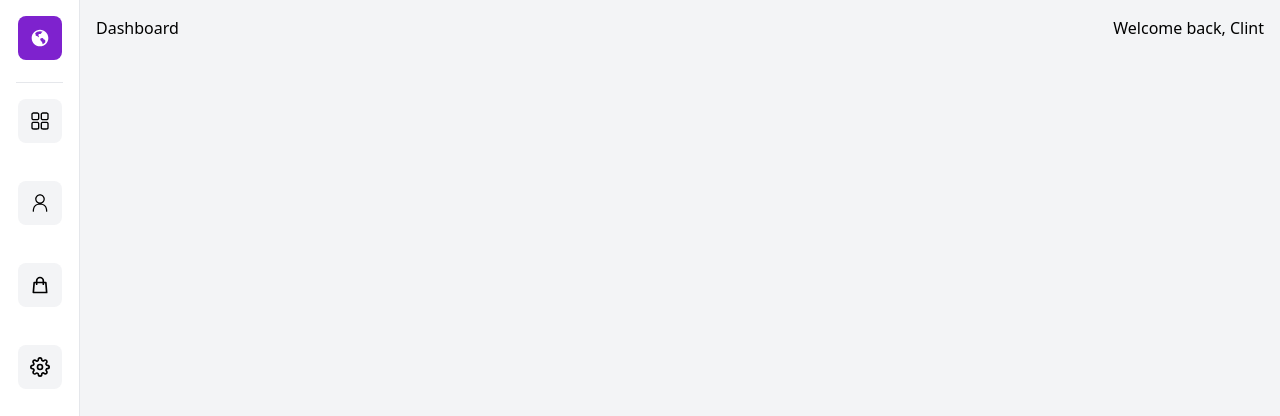
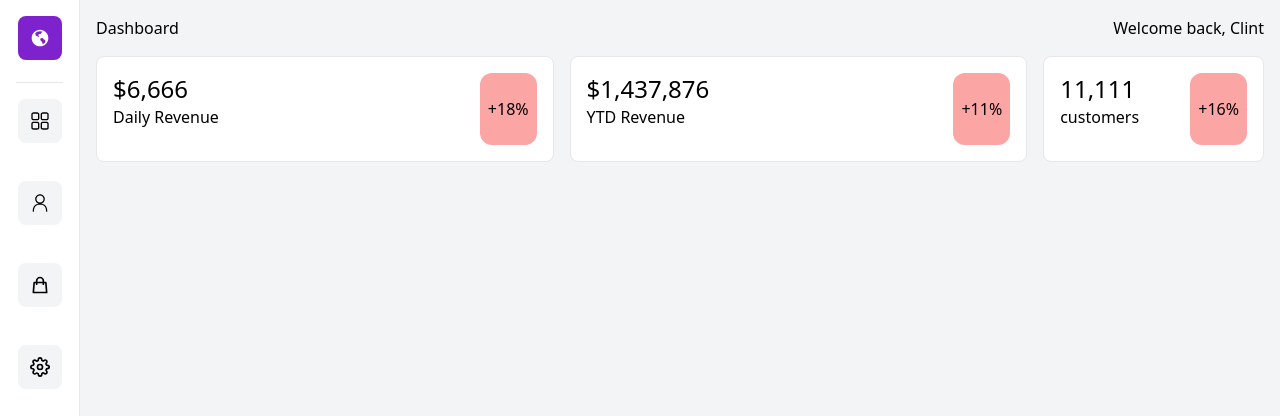
Before and after one commit to vicliu0325/user, a Next.js app in the folder dashboard/: page / in a window 1280 px wide. Shown: the top 416 px of the page. Built offline with nearby package versions, Linux system fonts and the light colour scheme.

Commit message:
[finish]TopCards

```diff
--- a/dashboard/components/TopCards.jsx
+++ b/dashboard/components/TopCards.jsx
@@ -2,7 +2,35 @@
 
 const TopCards = () => {
   return (
-    <div>TopCards</div>
+    <div className='grid lg:grid-cols-5 gap-4 p-4'>
+        <div className='lg:col-span-2 col-span-1 bg-white flex justify-between w-full border p-4 rounded-lg'>
+            <div className='flex flex-col w-full pb-4'>
+                <p className='text-2xl text-bold'>$6,666</p>
+                <p className='tet-gray-600'>Daily Revenue</p>
+            </div>
+            <p className='bg-red-300 flex justify-center items-center p-2 rounded-xl'>
+                <span>+18%</span>
+            </p>
+        </div>
+        <div className='lg:col-span-2 col-span-1 bg-white flex justify-between w-full border p-4 rounded-lg'>
+             <div className='flex flex-col w-full pb-4'>
+                <p className='text-2xl text-bold'>$1,437,876</p>
+                <p>YTD Revenue</p>
+             </div>
+             <p className='bg-red-300 flex justify-center items-center p-2 rounded-xl'>
+                <span>+11%</span>
+            </p>
+        </div>
+        <div className='bg-white flex justify-between w-full border p-4 rounded-lg'>
+             <div className='flex flex-col w-full pb-4'>
+                <p className='text-2xl text-bold'>11,111</p>
+                <p>customers</p>
+             </div>
+             <p className='bg-red-300 flex justify-center items-center p-2 rounded-xl'>
+                <span>+16%</span>
+            </p>
+        </div>
+    </div>
   )
 }
 
--- a/dashboard/pages/index.js
+++ b/dashboard/pages/index.js
@@ -1,6 +1,7 @@
 import Head from 'next/head'
 import Image from 'next/image'
 import Header from '@/components/Header'
+import TopCards from '@/components/TopCards'
 
 export default function Home() {
   return (
@@ -13,7 +14,9 @@
       </Head>
       <main className='bg-gray-100 min-h-screen'>
         <Header />
+        <TopCards />
       </main>
+
     </>
   )
 }
```
